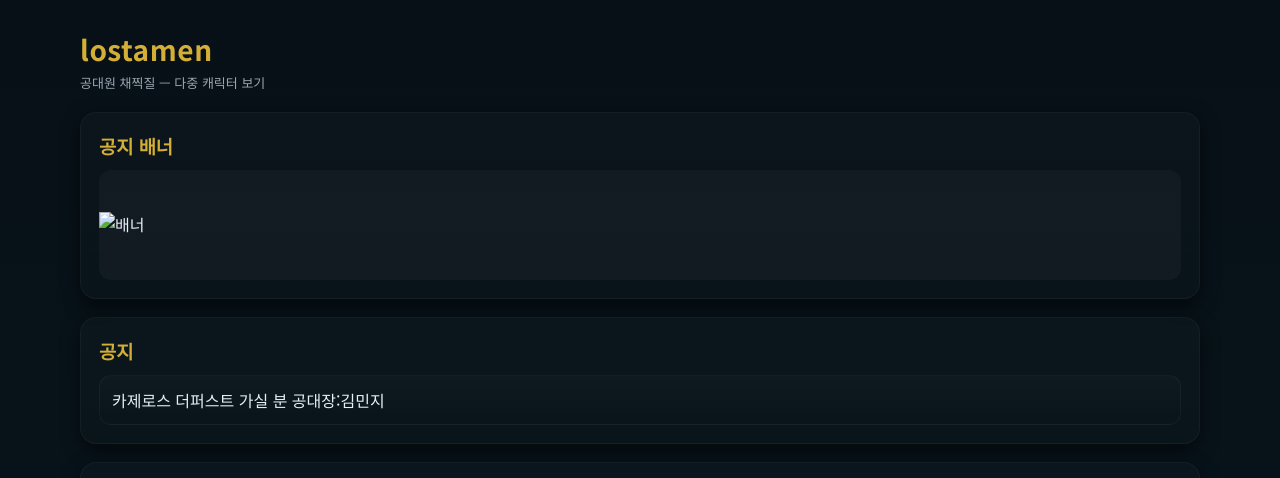
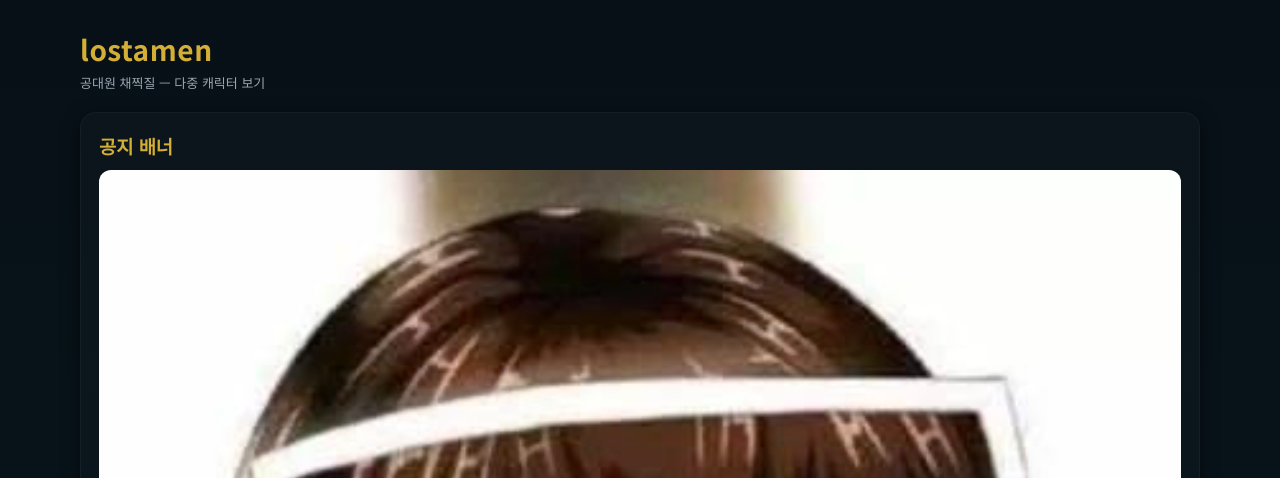
Before and after one commit to jangstar00/yong, a plain HTML site: page index.html in a window 1280 px wide. Shown: the top 478 px of the page. Drawn offline with Linux system fonts and the light colour scheme.

Commit message:
index.html 업데이트

```diff
--- a/index.html
+++ b/index.html
@@ -93,7 +93,7 @@
       // '애이르','오바때끼', ... 최대 20개까지
     ].slice(0,20);
 
-    const ADMIN_BANNER_IMG = '.';
+    const ADMIN_BANNER_IMG = 'IMG_2819.jpeg';
     const ADMIN_NOTICE_TEXT = '카제로스 더퍼스트 가실 분 공대장:김민지';
 
     const API_BASE = 'https://YOUR_VERCEL_PROJECT.vercel.app/api'; // ← 실제 Vercel 주소로 교체
```
